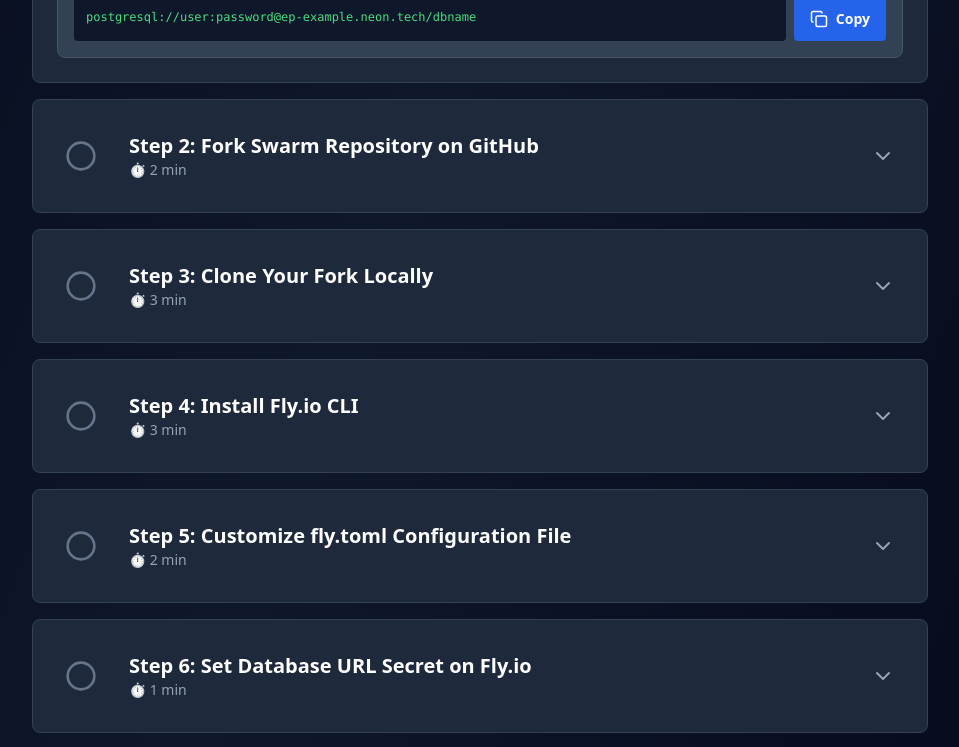
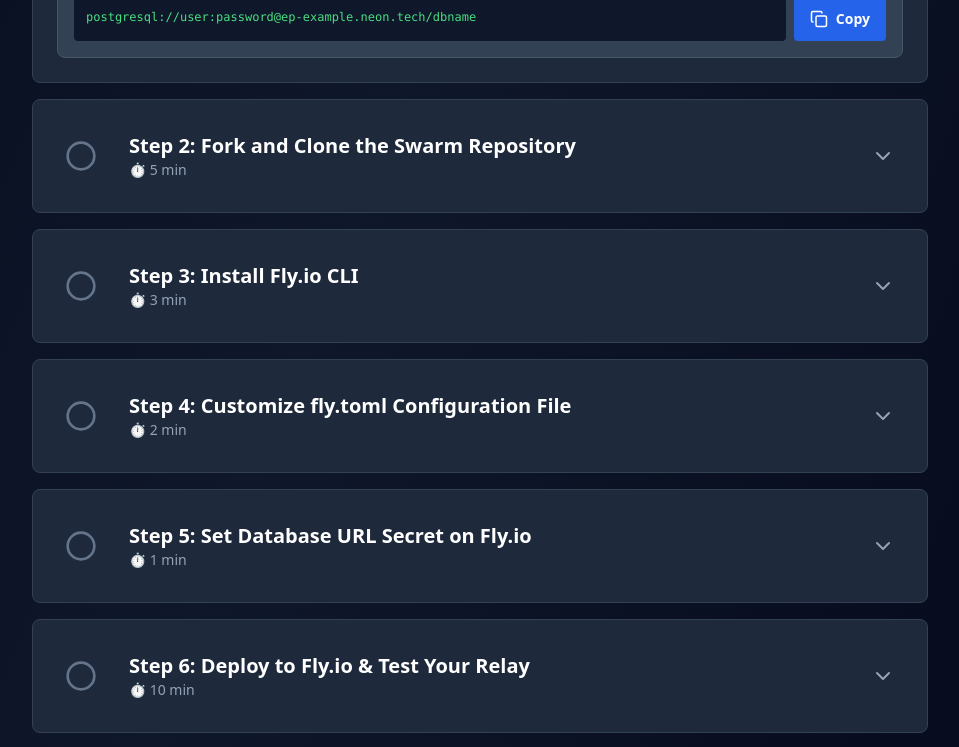
Before and after one commit to bitkarrot/nostr-relay-setup, a React (Vite) app: page / in a window 1280 px wide. Shown: the part 1680-2427 px from the top of the page, without its empty margins (160-1119 px from the left). Built offline with nearby package versions, Linux system fonts and the light colour scheme.

Commit message:
remove vids

```diff
--- a/src/App.jsx
+++ b/src/App.jsx
@@ -9,7 +9,6 @@ export default function FlyioSetupGuide() {
     4: false,
     5: false,
     6: false,
-    7: false,
   });
 
   const [completedSteps, setCompletedSteps] = useState({});
@@ -75,10 +74,8 @@ export default function FlyioSetupGuide() {
     },
     {
       num: 2,
-      title: 'Fork Swarm Repository on GitHub',
-      duration: '2 min',
-      videoId: 'github-fork-video',
-      videoPlaceholder: 'https://www.youtube.com/embed/dQw4w9WgXcQ',
+      title: 'Fork and Clone the Swarm Repository',
+      duration: '5 min',
       instructions: [
         {
           text: 'Navigate to the Swarm repository',
@@ -99,22 +96,9 @@ export default function FlyioSetupGuide() {
           text: 'Verify you have your own fork',
           substeps: [
             'You should now see "your-username/swarm" instead of "hiveTalk/swarm"',
-            'This is your own copy of the code',
-            'Keep this page open - you\'ll reference it in the next step'
-          ]
-        }
-      ],
-      copyValues: [
-        { label: 'Swarm Repository URL', value: 'https://github.com/HiveTalk/swarm', id: 'swarm-url' }
+            'This is your own copy of the code'
           ]
         },
-    {
-      num: 3,
-      title: 'Clone Your Fork Locally',
-      duration: '3 min',
-      videoId: 'git-clone-video',
-      videoPlaceholder: 'https://www.youtube.com/embed/dQw4w9WgXcQ',
-      instructions: [
         {
           text: 'Open your terminal/command prompt',
           substeps: [
@@ -149,12 +133,13 @@ export default function FlyioSetupGuide() {
         }
       ],
       copyValues: [
+        { label: 'Swarm Repository URL', value: 'https://github.com/HiveTalk/swarm', id: 'swarm-url' },
         { label: 'Clone Command (replace YOUR_USERNAME)', value: 'git clone https://github.com/YOUR_USERNAME/swarm.git', id: 'git-clone' },
         { label: 'Navigate to directory', value: 'cd swarm', id: 'cd-swarm' }
       ]
     },
     {
-      num: 4,
+      num: 3,
       title: 'Install Fly.io CLI',
       duration: '3 min',
       videoId: 'flyctl-install-video',
@@ -195,7 +180,7 @@ export default function FlyioSetupGuide() {
       ]
     },
     {
-      num: 5,
+      num: 4,
       title: 'Customize fly.toml Configuration File',
       duration: '2 min',
       videoId: 'flytoml-customize-video',
@@ -204,7 +189,7 @@ export default function FlyioSetupGuide() {
         {
           text: 'Open the fly.toml file that\'s already in your cloned repo',
           substeps: [
-            'In your swarm folder (from Step 3), you\'ll find a file called fly.toml',
+            'In your swarm folder (from Step 2), you\'ll find a file called fly.toml',
             'Open it with any text editor (VS Code, nano, TextEdit, etc.)',
             'The file is already configured with defaults - you just need to customize it'
           ]
@@ -237,7 +222,7 @@ git push`, id: 'git-commit' }
       ]
     },
     {
-      num: 6,
+      num: 5,
       title: 'Set Database URL Secret on Fly.io',
       duration: '1 min',
       videoId: 'flyio-secrets-video',
@@ -274,7 +259,7 @@ git push`, id: 'git-commit' }
       ]
     },
     {
-      num: 7,
+      num: 6,
       title: 'Deploy to Fly.io & Test Your Relay',
       duration: '10 min',
       videoId: 'deploy-test-video',
@@ -423,7 +408,8 @@ git push`, id: 'git-commit' }
               {/* Step Content */}
               {expandedSteps[step.num] && (
                 <div className="border-t border-slate-700 px-6 py-6 space-y-8">
-                  {/* Video Section */}
+                  {/* Video Section - Only show for steps with videoId */}
+                  {step.videoId && step.num !== 2 && step.num !== 3 && (
                     <div className="space-y-2">
                       <h3 className="text-lg font-bold text-white flex items-center space-x-2">
                         <Play size={20} />
@@ -442,6 +428,7 @@ git push`, id: 'git-commit' }
                         💡 Tip: Watch the video first, then follow the text instructions below
                       </p>
                     </div>
+                  )}
 
                   {/* Instructions */}
                   <div className="space-y-6">
```
Lines whose indentation alone changed are shown as unchanged.
